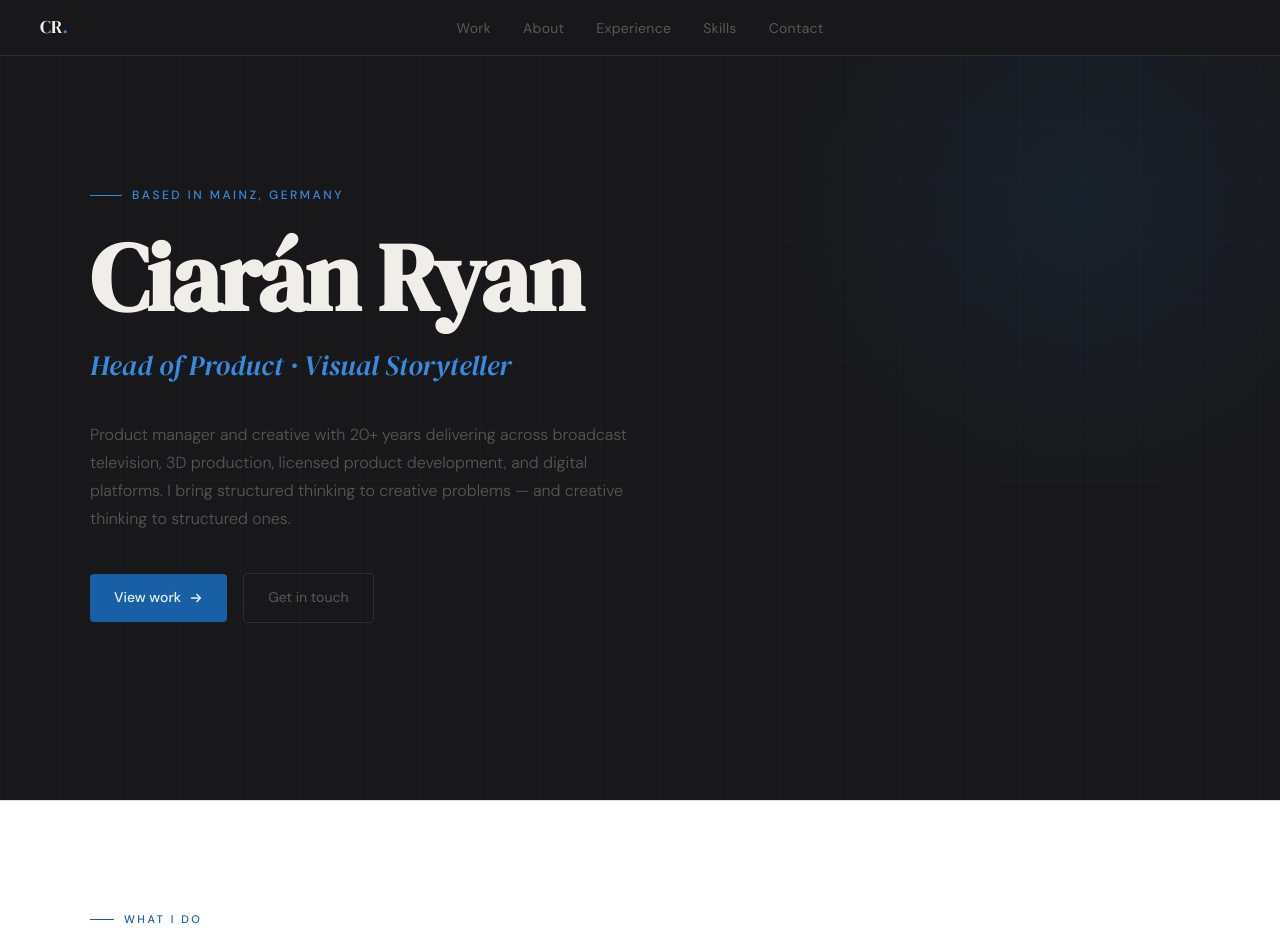
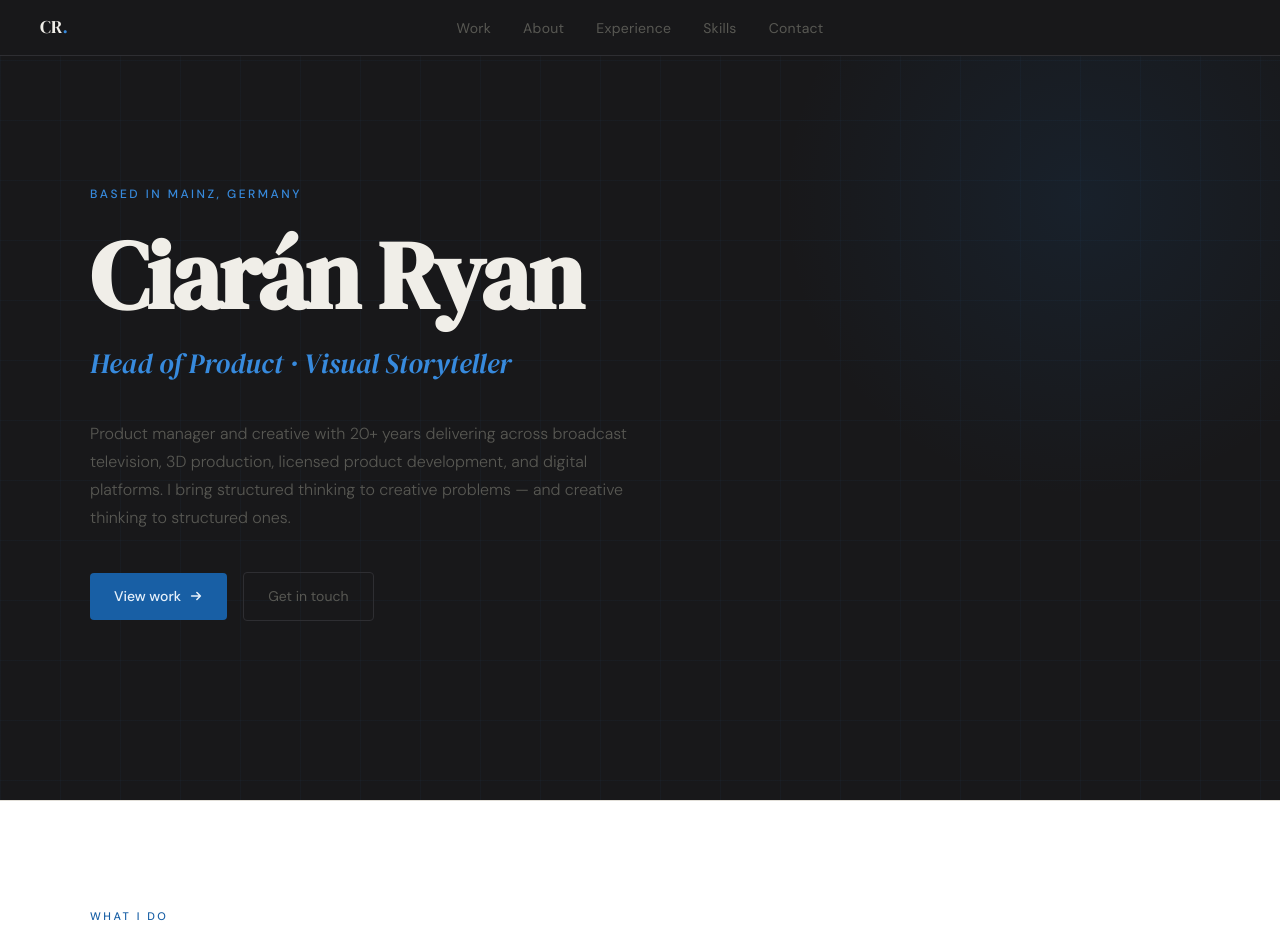
Before and after one commit to CiaranPMRyan/CiaranPMRyan.github.io, a plain HTML site: page index.html in a window 1280 px wide. Shown: the top 935 px of the page. Drawn offline with Linux system fonts and the light colour scheme.

Commit message:
Update style.css

```diff
--- a/style.css
+++ b/style.css
@@ -259,13 +259,13 @@ nav {
 }
 
 /* The short line before the eyebrow text */
-.hero-eyebrow::before {
+/* .hero-eyebrow::before {
   content: '';
   display: block;
   width: 32px;
   height: 1px;
   background: var(--accent-light);
-}
+} */
 
 /* Main name — large display font */
 .hero-name {
@@ -423,13 +423,13 @@ section {
 }
 
 /* Short line before the section label */
-.section-label::before {
+/* .section-label::before {
   content: '';
   display: block;
   width: 24px;
   height: 1px;
   background: var(--accent);
-}
+} */
 
 /* Large section heading — e.g. "Three disciplines." */
 .section-heading {
```
